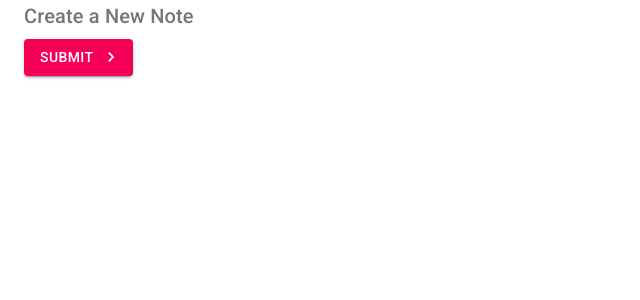
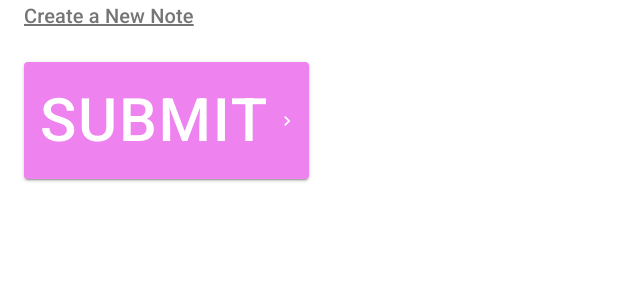
Before and after one commit to 100Joe/Quick-Notes, a React (Create React App) app: page /create in a window 1280 px wide. Shown: the top 300 px of the page, without its empty margins (0-640 px from the left). Built offline with nearby package versions, Linux system fonts and the light colour scheme.

Commit message:
makeStyle hook and how to apply the css styles

```diff
--- a/src/Components/Create.js
+++ b/src/Components/Create.js
@@ -1,13 +1,30 @@
 import Typography from "@material-ui/core/Typography";
 import Button from '@material-ui/core/Button';
 import Container from '@material-ui/core/Container'
-import SendIcon from '@material-ui/icons/Send';
 import { KeyboardArrowRight } from "@material-ui/icons";
+import { makeStyles } from '@material-ui/core';
+
+const useStyles = makeStyles({
+  btn: {
+    fontSize: 60,
+    backgroundColor: 'Violet',
+    '&:hover': {
+      backgroundColor: 'blue'
+    }
+  },
+  title: {
+    textDecoration: "underline",
+    marginBottom: 30
+  }
+})
 
 function Create() {
+  const classes = useStyles();
+
   return (
     <Container>
       <Typography
+        className={classes.title}
         variant="h6"
         color="textSecondary"
         component="h2"
@@ -17,6 +34,7 @@
       </Typography>
 
       <Button
+        className={classes.btn}
         onClick={() => console.log('You clicked me')}
         type="submit"
         color="secondary"
```
